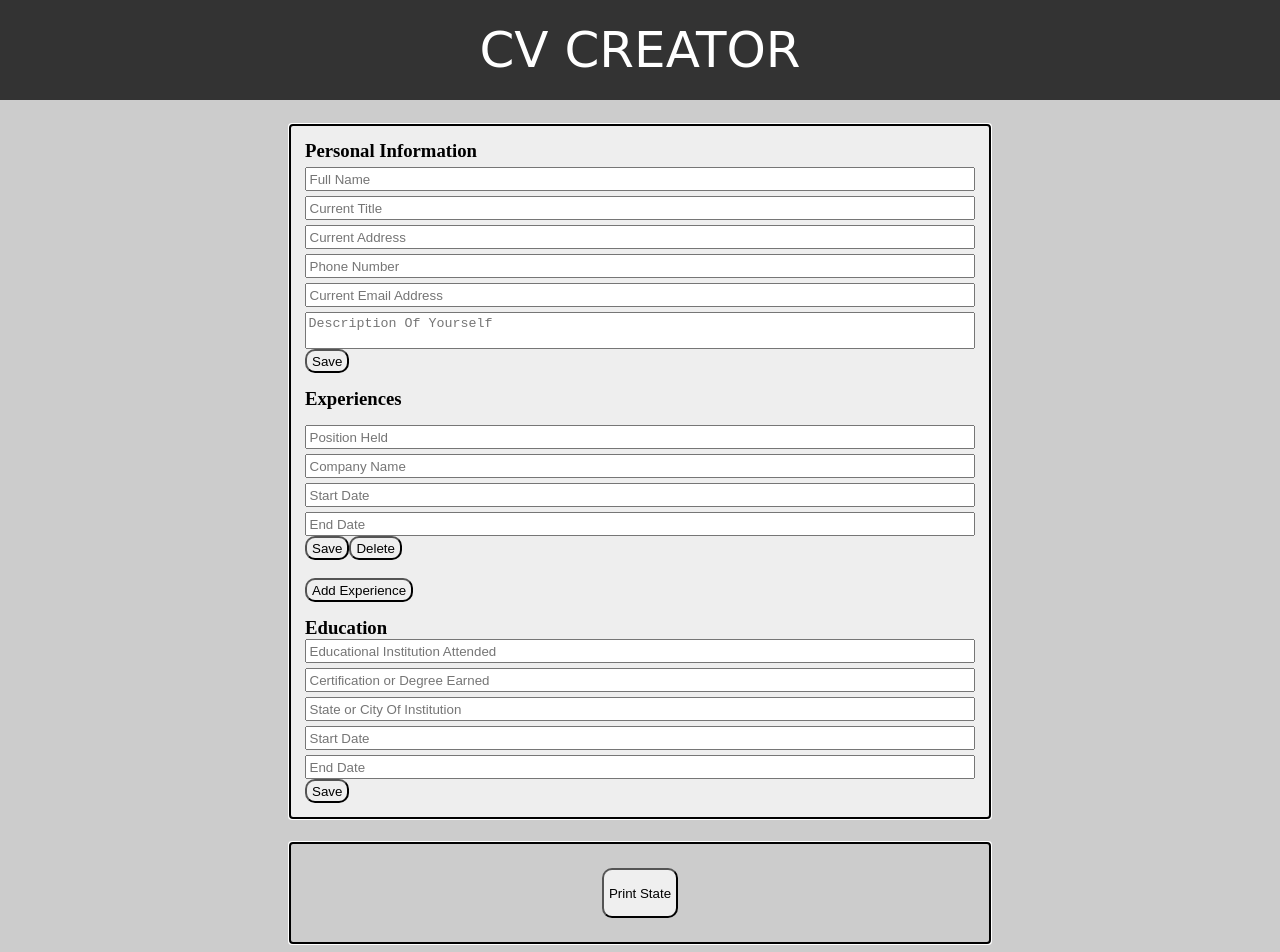
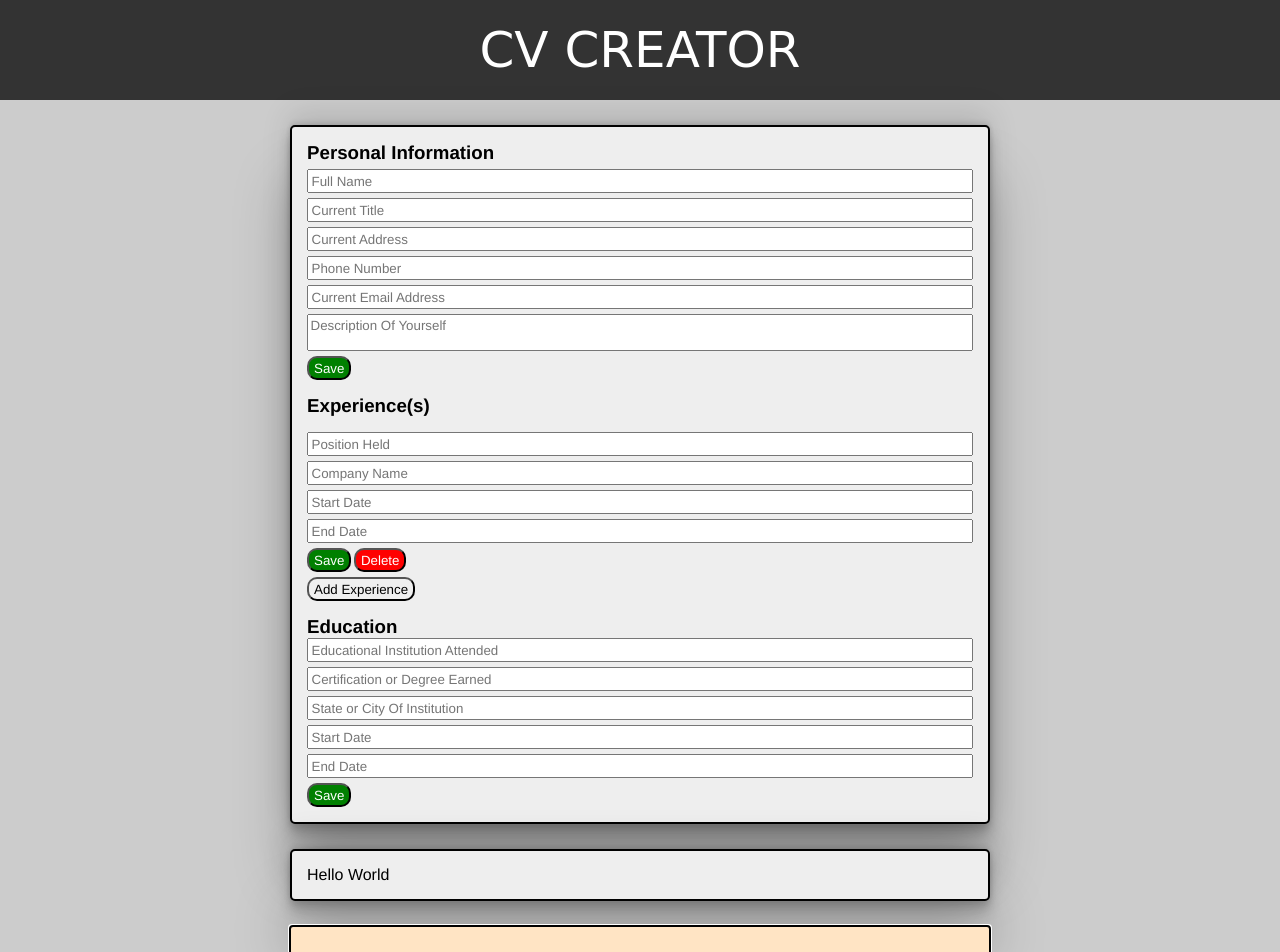
Before and after one commit to rcamach7/cv-creator, a React (Create React App) app: page / in a window 1280 px wide. Shown: the top 952 px of the page. Built offline with nearby package versions, Linux system fonts and the light colour scheme.

Commit message:
improved styling and added container for the output section

```diff
--- a/src/App.css
+++ b/src/App.css
@@ -2,6 +2,7 @@
   box-sizing: border-box;
   margin: 0;
   padding: 0;
+  font-family: "Helvetica", Courier, monospace;
 }
 
 .App {
@@ -43,6 +44,7 @@
 
   display: flex;
   justify-content: center;
+  background-color: bisque;
   outline: auto;
 }
 
@@ -54,7 +56,11 @@
   padding: 15px;
 
   background-color: rgb(238, 238, 238);
-  outline: auto;
+  box-shadow: rgba(0, 0, 0, 0.25) 0px 54px 55px,
+    rgba(0, 0, 0, 0.12) 0px -12px 30px, rgba(0, 0, 0, 0.12) 0px 4px 6px,
+    rgba(0, 0, 0, 0.17) 0px 12px 13px, rgba(0, 0, 0, 0.09) 0px -3px 5px;
+  border: solid black 2.5px;
+  border-radius: 5px;
 }
 
 textarea,
@@ -66,13 +72,25 @@ input {
 button {
   color: black;
   text-align: center;
-  padding: 2.5px 5px 2.5px 5px;
   text-decoration: none;
   display: inline-block;
+
+  padding: 2.5px 5px 2.5px 5px;
   border-radius: 10px;
+  margin: 5px 2.5px 0 0;
 }
 button:hover {
   background-color: rgb(191, 191, 191);
+}
+
+.del-btn {
+  color: white;
+  background-color: red;
+}
+
+.save-btn {
+  color: white;
+  background-color: green;
 }
 
 /* Personal Information Input Component */
@@ -103,3 +121,19 @@ button:hover {
   flex-direction: column;
   gap: 5px;
 }
+
+/* OUTPUT Container  */
+
+.output-container {
+  width: 700px;
+
+  margin-top: 25px;
+  padding: 15px;
+
+  background-color: rgb(238, 238, 238);
+  box-shadow: rgba(0, 0, 0, 0.25) 0px 54px 55px,
+    rgba(0, 0, 0, 0.12) 0px -12px 30px, rgba(0, 0, 0, 0.12) 0px 4px 6px,
+    rgba(0, 0, 0, 0.17) 0px 12px 13px, rgba(0, 0, 0, 0.09) 0px -3px 5px;
+  border: solid black 2.5px;
+  border-radius: 5px;
+}
--- a/src/App.js
+++ b/src/App.js
@@ -130,7 +130,7 @@ function App() {
             handleSavePersonalInformation={handleSavePersonalInformation}
           />
           <div className="Experiences">
-            <h3>Experiences</h3>
+            <h3>Experience(s)</h3>
             {experiences.map((experience) => {
               return (
                 <Experience
@@ -141,7 +141,6 @@ function App() {
                 />
               );
             })}
-            <br />
             <button onClick={() => addExperience()}>Add Experience</button>
           </div>
 
@@ -150,6 +149,8 @@ function App() {
             <Education handleSaveEducation={handleSaveEducation} />
           </div>
         </div>
+
+        <div className="output-container">Hello World</div>
 
         <div className="debug">
           <button onClick={() => printState()}>Print State</button>
--- a/src/components/Education.js
+++ b/src/components/Education.js
@@ -41,6 +41,7 @@ function Education(props) {
         />
       </form>
       <button
+        className="save-btn"
         onClick={() =>
           props.handleSaveEducation(
             institution,
--- a/src/components/Experience.js
+++ b/src/components/Experience.js
@@ -34,13 +34,17 @@ function Experience(props) {
         />
       </form>
       <button
+        className="save-btn"
         onClick={() =>
           props.handleExperienceSave(props.id, position, company, from, to)
         }
       >
         Save
       </button>
-      <button onClick={() => props.handleDeleteExperience(props.id)}>
+      <button
+        className="del-btn"
+        onClick={() => props.handleDeleteExperience(props.id)}
+      >
         Delete
       </button>
     </div>
--- a/src/components/PersonalInformation.js
+++ b/src/components/PersonalInformation.js
@@ -49,6 +49,7 @@ function PersonalInformation(props) {
         />
       </form>
       <button
+        className="save-btn"
         onClick={() =>
           props.handleSavePersonalInformation(
             fullName,
```
